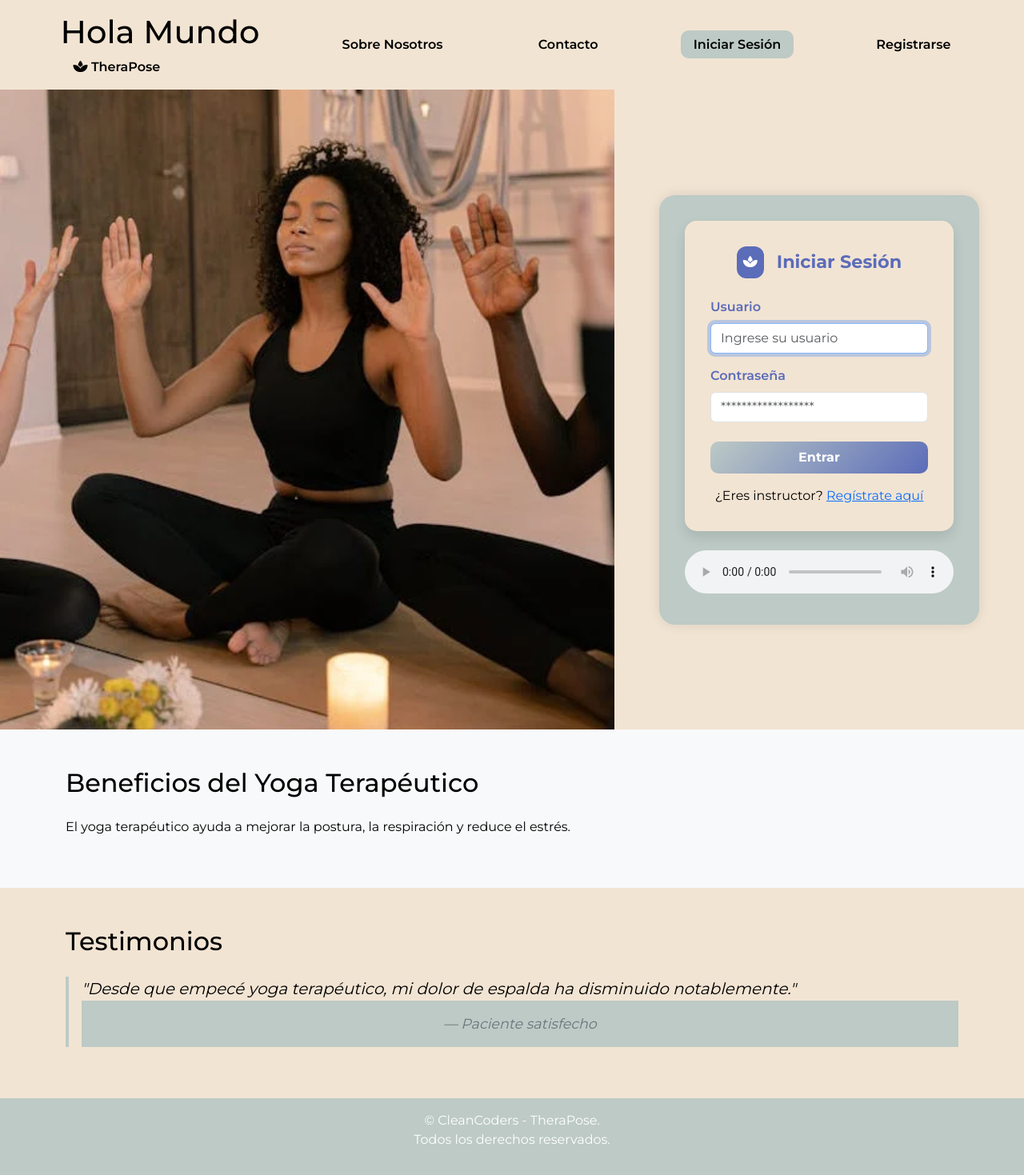
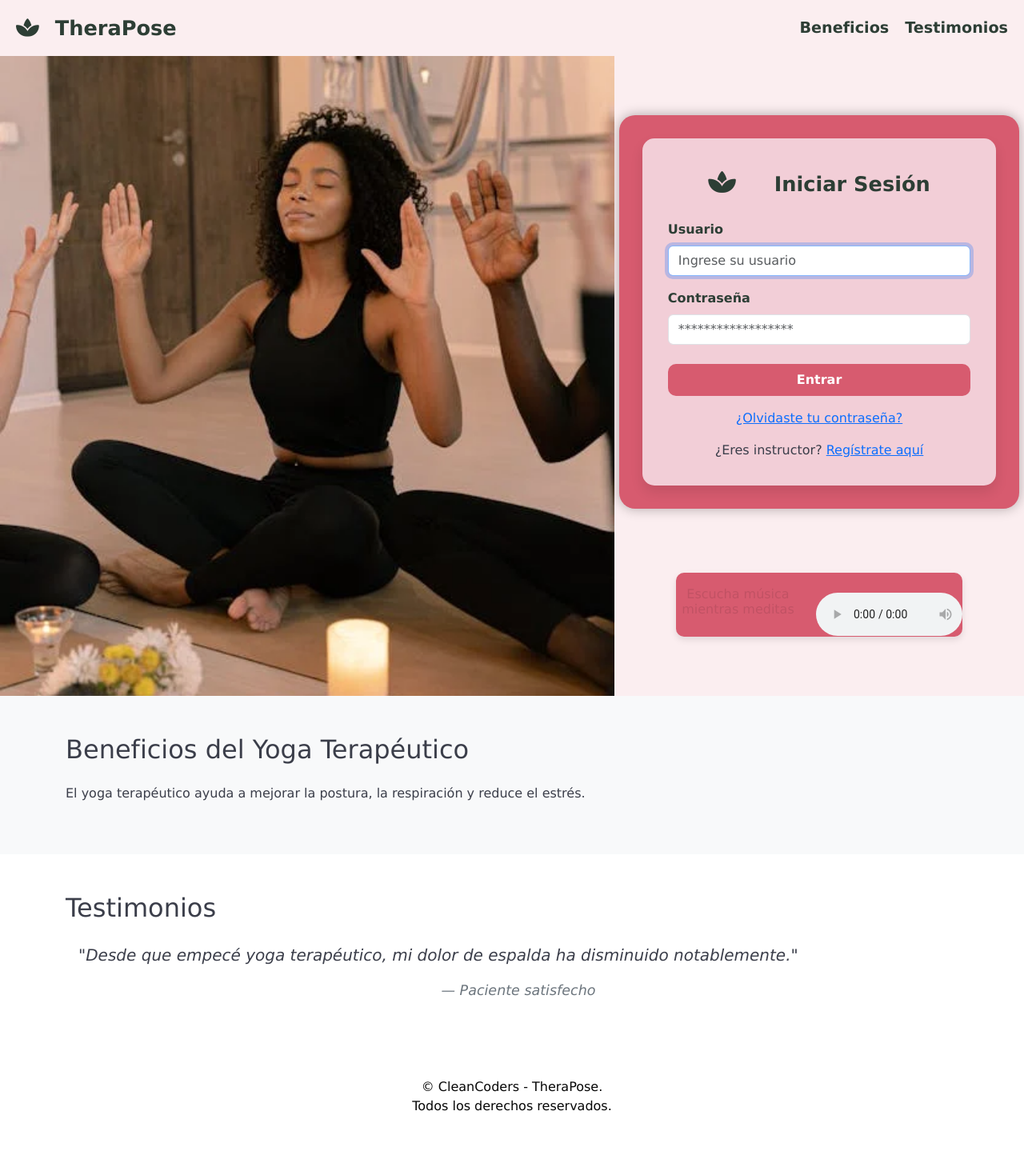
Before and after one commit to juansuarezb/TheraPose_v2.0, a FastAPI app: page / in a window 1280 px wide. Shown: the whole page at 80% size. After the commit the page ends 1389 px from the top, so only its background shows below. Run offline with FastAPI, Linux system fonts and the light colour scheme.

```diff
--- a/proyecto/static/ccs/styles.css
+++ b/proyecto/static/ccs/styles.css
@@ -1,35 +1,14 @@
-/* Variables base para temas */
-:root {
-  --color-bg: #f2e4d3;
-  --color-text: #000;
-  --color-primary: #BDCAC5;
-  --color-secondary: #F2E4D3;
-  --color-accent: #5b6cb9;
-  --color-error: #e53e3e;
+body {
+  font-family:Verdana, Geneva, Tahoma, sans-serif;
+  margin: 0;
+  transition: background-color 0.4s ease, color 0.4s ease;
+  color:rgb(59, 62, 74)
 }
 
-/* Temas */
-.theme-day {
-  --color-bg: #f2e4d3;
-  --color-text: #000;
-}
-
-.theme-sunset {
-  --color-bg: #bdcac5;
-  --color-text: #000;
-}
-
-.theme-night {
-  --color-bg: #1e1e1e;
-  --color-text: #f2e4d3;
-}
-
-body {
-  font-family: 'Montserrat', sans-serif;
-  background-color: var(--color-bg);
-  color: var(--color-text);
-  margin: 0;
-  transition: background-color 0.4s ease, color 0.4s ease;
+/* Main Layout */
+.main-layout {
+  display: flex;
+  flex-grow: 1;
 }
 
 /* App layout */
@@ -39,41 +18,63 @@ body {
   min-height: 100vh;
 }
 
-/* Header */
-.header {
-  background-color: var(--color-secondary);
-  padding: 1rem 2rem;
+header{
+  width: 100%;
+  height: 70px;
+  background-color: rgba(215, 91, 111, 0.1);
+  color: rgb(45, 62, 53);
+  display: flex;
+  align-items: center;
+  justify-content: space-between;
+  padding: 0 20px;
 }
 
-.header ul {
+header .izquierda {
+  display: flex;
+  align-items: center;
+  gap: 20px;  /* Igual que derecha */
+}
+
+/* Elimina el margin-right para no interferir */
+header .izquierda i {
+  margin-right: 0;
+}
+
+
+header .derecha {
+  display: flex;
+  align-items: center;
+  gap: 20px;
+}
+
+.nav-menu {
   list-style: none;
   display: flex;
-  justify-content: space-around;
-  align-items: center;
+  gap: 20px;
+  margin: 0;
   padding: 0;
-  margin: 0;
 }
 
-.header li a {
+.izquierda i, header .izquierda a{
   text-decoration: none;
-  color: var(--color-text);
-  font-weight: 600;
-  padding: 0.5rem 1rem;
-  transition: background 0.3s ease;
+  font-size: 1.6rem;
+  font-weight: bold;
+  color: var(--color-accent);
+  transition: color 0.3s ease;
 }
 
-.header li a:hover,
-.header li a.active,
-.header li.preselected a {
-  background-color: var(--color-primary);
-  border-radius: 10px;
+.nav-menu li a {
+  text-decoration: none;
+  font-size: 1.2rem;
+  font-weight: bold;
+  color: var(--color-accent);
+  transition: color 0.3s ease;
 }
 
-/* Main Layout */
-.main-layout {
-  display: flex;
-  flex-grow: 1;
+.nav-menu li a:hover {
+  color: rgb(59, 62, 74);
 }
+
 
 /* Carrusel izquierda */
 .carousel-column {
@@ -94,15 +95,16 @@ body {
   display: flex;
   justify-content: center;
   align-items: center;
-  background-color: var(--color-secondary);
+  background-color: rgba(215, 91, 111, 0.1);
+  flex-direction: column;
 }
 
 .login-aside {
-  background-color: var(--color-primary);
-  padding: 2rem;
+  background-color: rgb(215, 91, 111);
+  padding: 1.8rem;
   border-radius: 20px;
-  box-shadow: 0 0 15px rgba(0, 0, 0, 0.1);
-  max-width: 400px;
+  box-shadow: 0 0 15px rgba(0, 0, 0, 0.3);
+  max-width: 500px;
   width: 100%;
 }
 
@@ -111,10 +113,12 @@ body {
   padding: 2rem;
   border-radius: 15px;
   box-shadow: 0 8px 16px rgba(0, 0, 0, 0.1);
+  background-color: rgb(242, 206, 215);
 }
 
 .login-logo {
   display: flex;
+  flex-flow: row nowrap;
   align-items: center;
   justify-content: center;
   margin-bottom: 1.5rem;
@@ -129,18 +133,33 @@ body {
 }
 
 .login-logo .text {
-  font-size: 1.4rem;
+  font-size: 1.6rem;
   font-weight: bold;
-  color: var(--color-accent);
+  color: rgb(45, 62, 53);
+
+}
+
+.login-logo .text::before {
+  font-family: "Font Awesome 6 Free";
+  font-weight: 900;
+  content: "\f5bb";
+  margin-right: 48px;
+  font-size: 1.2em;
+  color: rgb(45, 62, 53);
 }
 
 .form-label {
   font-weight: 600;
-  color: var(--color-accent);
+  color: rgb(45, 62, 53);
+}
+
+.text{
+  text-align: center;
+  color: rgb(45, 62, 53);
 }
 
 .btn-primary {
-  background: linear-gradient(135deg, var(--color-primary), var(--color-accent));
+  background:rgb(215, 91, 111);
   border: none;
   width: 100%;
   border-radius: 10px;
@@ -181,10 +200,52 @@ blockquote {
   color: var(--color-text);
 }
 
+blockquote {
+  border-left: 4px solid var(--color-primary);
+  padding-left: 1rem;
+  font-style: italic;
+  color: var(--color-text);
+}
+
 /* Footer */
 footer {
   background-color: var(--color-primary);
-  color: white;
+  color: rgb(7, 7, 7);
   text-align: center;
   padding: 1rem 0;
 }
+
+.canciones{
+  width: 70%;
+  margin-top: 80px;
+  text-align: center;
+  height: 80px;
+  box-shadow: 0 4px 8px rgba(0, 0, 0, 0.1);
+  background-color: rgb(215, 91, 111);
+  border-radius: 10px;
+  display: flex;
+  justify-content: center;
+  align-items: center;
+  flex-direction: row;
+}
+
+.canciones audio{
+  width: 400px;
+  width: 90%;
+  display: block;
+  display: flex;
+  justify-content: center;
+  align-items: center;
+
+}
+
+.canciones > h2{
+  color: rgba(0, 0, 0, 0.1);
+  font-size: 1rem;
+  margin-right: 20px;
+
+}
+
+.canciones :hover {
+  background-color: rgba(0, 0, 0, 0.1);
+}
--- a/proyecto/templates/index.html
+++ b/proyecto/templates/index.html
@@ -1,9 +1,12 @@
 <!DOCTYPE html>
 <html lang="es">
   <head>
+    <title>Iniciar Sesión - Yoga Terapéutico</title>
     <meta charset="UTF-8" />
     <meta name="viewport" content="width=device-width, initial-scale=1.0" />
-    <title>Iniciar Sesión - Yoga Terapéutico</title>
+    <meta name="description" content="Página principal de inicio de sesión para Yoga Terapéutico">
+    <meta name="keywords" content="Yoga, Terapéutico, Iniciar Sesión, Registro, Beneficios, Quienes somos"/>
+    <meta name="author" content="CleanCoders"/>
     <link
       href="https://cdn.jsdelivr.net/npm/bootstrap@5.3.0/dist/css/bootstrap.min.css"
       rel="stylesheet"
@@ -16,33 +19,22 @@
       href="https://cdnjs.cloudflare.com/ajax/libs/font-awesome/6.4.0/css/all.min.css"
       rel="stylesheet"
     />
-    <link rel="stylesheet" href="/static/ccs/styles.css" />
+    <link rel="stylesheet" href="/static/ccs/styles.css"/>
   </head>
   <body>
     <div id="app">
-      <header class="header">
-        <nav>
-          <ul>
-            <li>
-                      <h1>Hola Mundo</h1>
-              <a href="/"><i class="fas fa-spa"></i> TheraPose</a>
-            </li>
-            <li>
-              <a href="/about">Sobre Nosotros</a>
-            </li>
-            <li>
-              <a href="/contact">Contacto</a>
-            </li>
-            <li class="preselected">
-              <a href="/login" class="active">Iniciar Sesión</a>
-            </li>
-            <li>
-              <a href="/register">Registrarse</a>
-            </li>
+       <header>
+        <div class="izquierda">
+          <i class="fas fa-spa"></i>
+          <div class="nombre-app"><a href="#">TheraPose</a></div>
+        </div>
+        <div class="derecha">
+          <ul class="nav-menu">
+            <li><a href="#beneficios">Beneficios</a></li>
+            <li><a href="#testimonios">Testimonios</a></li>
           </ul>
-        </nav>
+        </div>
       </header>
-
       <main class="main-layout">
         <!-- Columna izquierda: Carrusel -->
         <div class="carousel-column">
@@ -79,7 +71,6 @@
             <div class="login-container">
               <div class="login-card">
                 <div class="login-logo">
-                  <div class="icon"><i class="fas fa-spa"></i></div>
                   <div class="text">Iniciar Sesión</div>
                 </div>
 
@@ -116,18 +107,28 @@
                   <button type="submit" class="btn btn-primary">Entrar</button>
                 </form>
 
+                <div class="mt-3 text-center">
+                  <a href="http://localhost:8080/realms/yoga-realm/login-actions/reset-credentials?client_id=yoga-client" target="_blank">
+                    ¿Olvidaste tu contraseña?
+                  </a>
+                </div>
+
                 <div class="register-link">
                   <span>¿Eres instructor?</span>
                   <a href="/register-instructor">Regístrate aquí</a>
                 </div>
               </div>
             </div>
+          </aside>
+          <div class="canciones">
+            <h2 class="titulo-canciones">Escucha música mientras meditas</h2>
+            <audio id="audio" controls>
+                <source src="/static/audio/therapose.mp3" type="audio/mpeg"/>
+            </audio>
+          </div>
+        </section>
 
-            <audio id="audio" controls>
-              <source src="/static/audio/therapose.mp3" type="audio/mpeg" />
-            </audio>
-          </aside>
-        </section>
+
       </main>
 
       <!-- Beneficios -->
```
Also changed, not shown: proyecto/src/instructor.py (+20 -0 lines), proyecto/templates/instructor_dashboard.html (+108 -182 lines), proyecto/src/main.py (line endings or trailing spaces).
